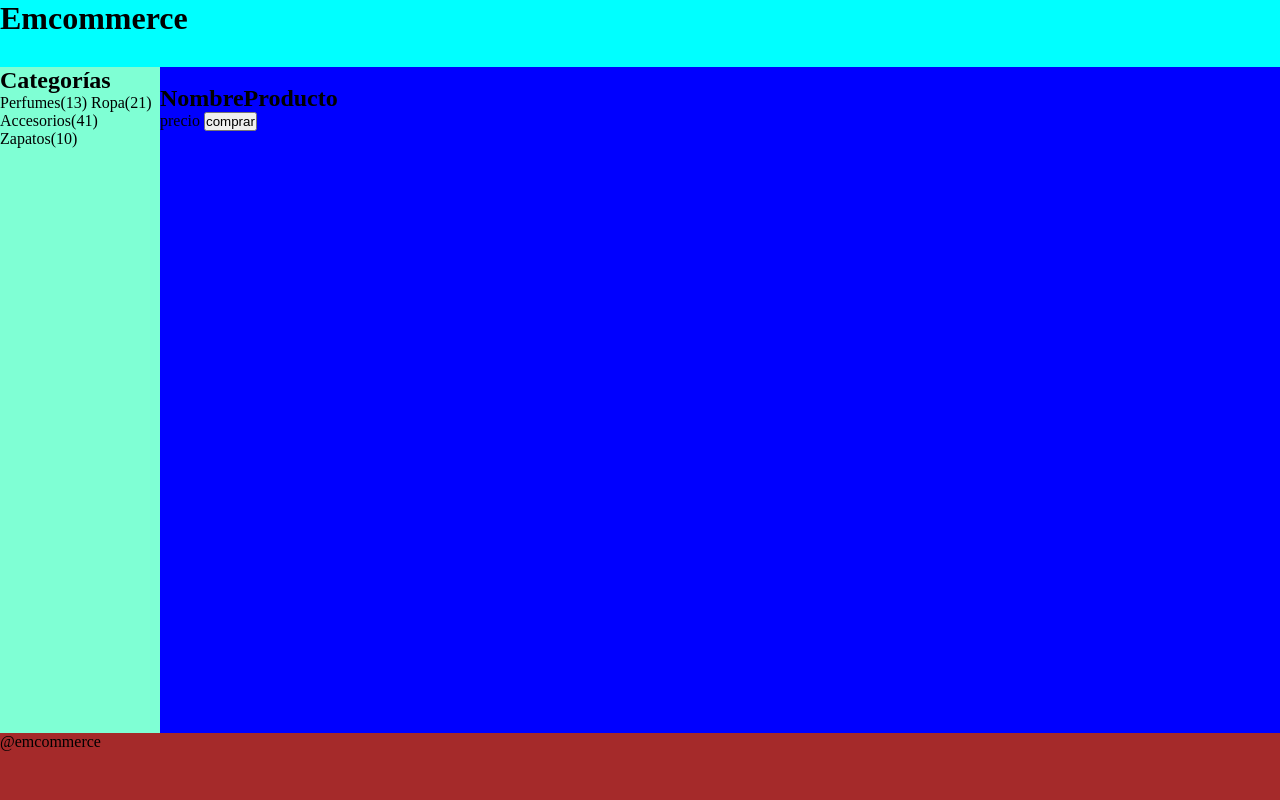
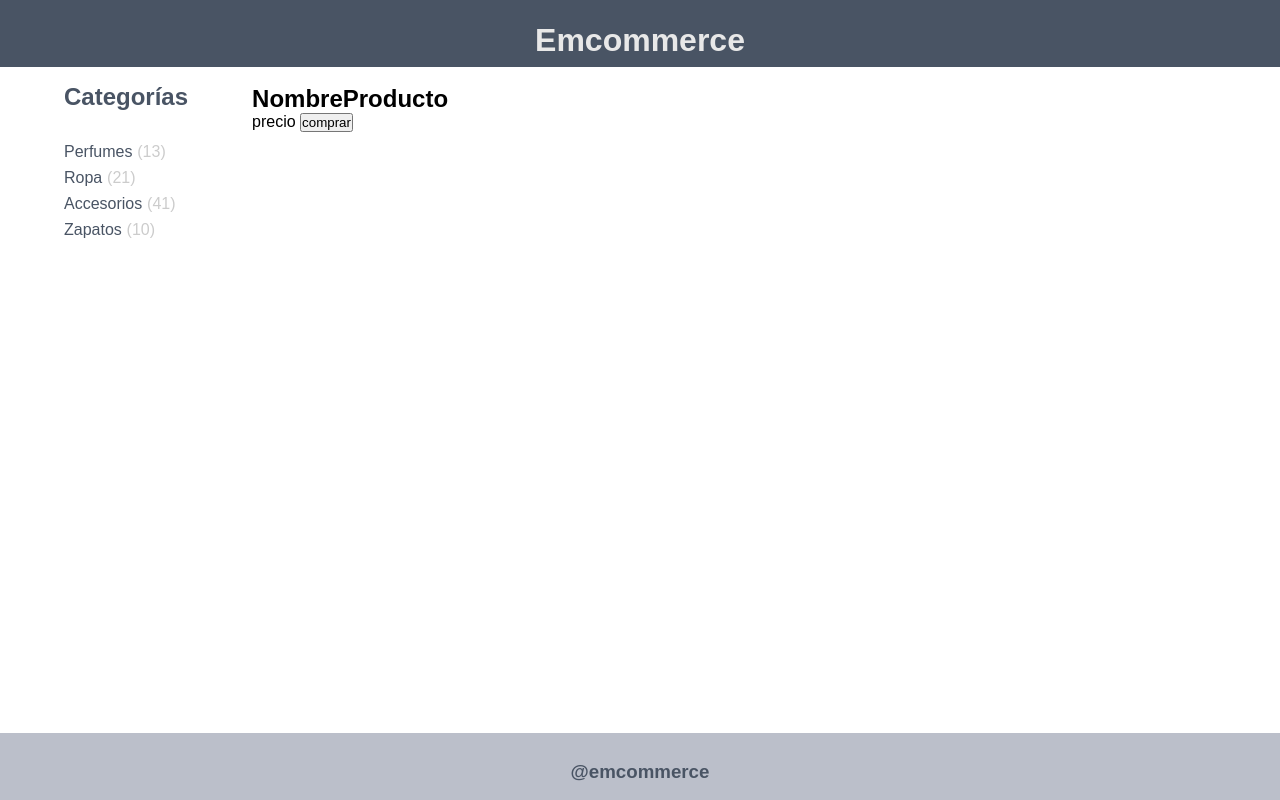
Before and after one commit to jpberse/css-desafio2-grid, a plain HTML site: page index.html in a window 1280 px wide. Drawn offline with Linux system fonts and the light colour scheme.

Commit message:
Estilos e n css al header, nav y footer

```diff
--- a/assets/css/style.css
+++ b/assets/css/style.css
@@ -2,26 +2,59 @@
     margin: 0;
     padding: 0;
     box-sizing: border-box;
+    font-family: "Reddit Sans Condensed", sans-serif;
 }
 
 .header {
     grid-area: header;
-    background-color: aqua;
+    background-color: #495464;
+}
+
+.header h1 {
+    text-align: center;
+    padding-top: 0.7em;
+    font-weight: bold;
+    color: #E8E8E8;
 }
 
 .nav {
     grid-area: nav;
-    background-color: aquamarine;
+    display: flex;
+    flex-direction: column;
+    gap: 8px;
+    padding: 1em 4em;
+    background-color: #ffffffc0;
+    color: #495464
+}
+
+.nav h2 {
+    margin-bottom: 1em;
+}
+
+.category-item {
+    font-size: 16px;
+    font-weight: 400;
+}
+
+.category-item span:nth-child(2) {
+    color: #cccccc;
+    padding-left: 0.3em;
 }
 
 .main {
     grid-area: main;
-    background-color: blue;
+    background-color: #ffffffc0;
 }
 
 .footer {
     grid-area: footer;
-    background-color: brown;
+    background-color: #BBBFCA;
+}
+
+.footer h3 {
+    text-align: center;
+    color: #495464;
+    padding-top: 1.5em;
 }
 
 .grid-container {
--- a/index.html
+++ b/index.html
@@ -13,12 +13,20 @@
         </header>
         <nav class="nav">
             <h2>Categorías</h2>
-            <span>Perfumes(13)</span>
-            <span>Ropa(21)</span>
-            <span>Accesorios(41)</span>
-            <span>Zapatos(10)</span>
+            <div class="category-item">
+                <span>Perfumes</span><span>(13)</span>
+            </div>
+            <div class="category-item">
+                <span>Ropa</span><span>(21)</span>
+            </div>
+            <div class="category-item">
+                <span>Accesorios</span><span>(41)</span>
+            </div>
+            <div class="category-item">
+                <span>Zapatos</span><span>(10)</span>
+            </div>
         </nav>
-        <main class="main grid-container-product">
+        <main class="main">
             <div class="card-product">
                 <img src="" alt="">
                 <h2>NombreProducto</h2>
@@ -27,7 +35,7 @@
             </div>
         </main>
         <footer class="footer">
-            @emcommerce
+            <h3>@emcommerce</h3>
         </footer>
     </div>
 </body>
```
